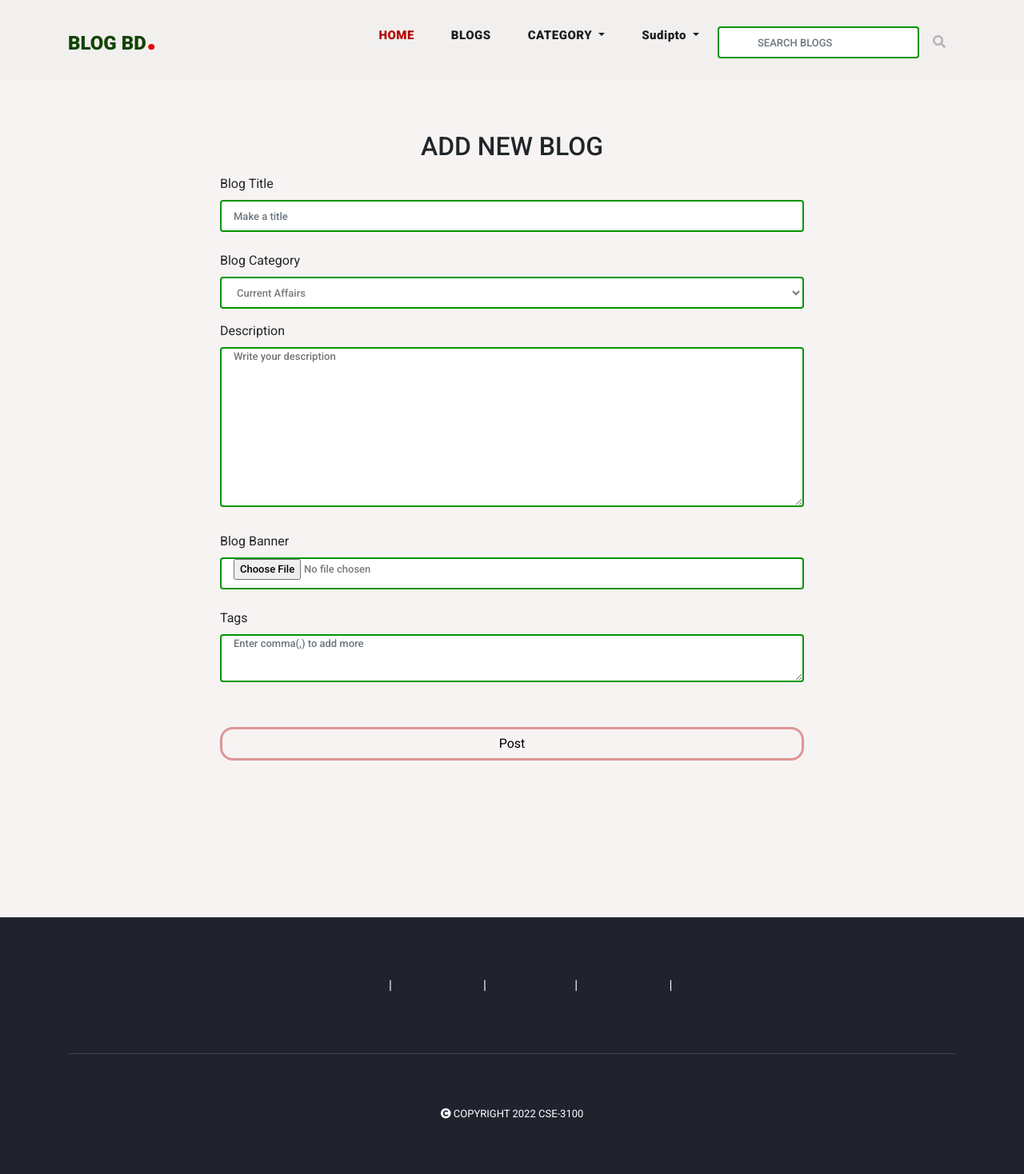
After one commit to Sudipto-dash/Blogging-Website, a Django app: page /new_blog/ in a window 1280 px wide. The commit adds this page. Shown: the whole page at 80% size. Run offline with Django 4.2, Linux system fonts and the light colour scheme; a user stored in the database is signed in; data comes from the database, SQL or seed files in the repository; both versions use the stored data as it was after the commit; parts of the project's set-up code (start-up, migrations or seed data) failed here and were passed over; some libraries are stand-ins or nearby versions.

Commit message:
Updated
Updated

```diff
--- a/blogBD/assets/css/blogbd-css.css
+++ b/blogBD/assets/css/blogbd-css.css
@@ -854,6 +854,36 @@ footer p a {
 footer p a:hover {
 	color: #b70000;
 }
+/*Pop animation on social icons*/
+@-webkit-keyframes pop-on-hover {
+	50% {
+	  -webkit-transform: scale(1.2);
+	  transform: scale(1.2);
+	}
+  }
+  @keyframes pop-on-hover {
+	50% {
+	  -webkit-transform: scale(1.2);
+	  transform: scale(1.2);
+	}
+  }
+  .pop-on-hover {
+	display: inline-block;
+	vertical-align: middle;
+	-webkit-transform: perspective(1px) translateZ(0);
+	transform: perspective(1px) translateZ(0);
+	box-shadow: 0 0 1px rgba(0, 0, 0, 0);
+  }
+   .pop-on-hover:focus, .pop-on-hover:active {
+	-webkit-animation-name: pop-on-hover;
+	animation-name: pop-on-hover;
+	-webkit-animation-duration: 0.5s;
+	animation-duration: 0.5s;
+	-webkit-animation-timing-function: linear;
+	animation-timing-function: linear;
+	-webkit-animation-iteration-count: 1;
+	animation-iteration-count: 1;
+  }
 
 
 /* Contact Form */
@@ -1061,6 +1091,7 @@ footer p a:hover {
 		padding: 15px 0px;
 		color: #1e1e1e!important;
 	}
+
 	.navbar .navbar-nav .nav-link:hover,
 	.navbar .navbar-nav .active>.nav-link,
 	.navbar .navbar-nav .nav-link.active,
@@ -1202,7 +1233,7 @@ background-color: #f2efef;
 .form-control{
 	width: 100%;
     height: 40px;
-    border: 1px solid #eee;
+    border: 2px solid #029500;
     font-size: 13px;
     text-transform: none;
     font-weight: 500;
@@ -1281,7 +1312,7 @@ input,textarea{
 	background-color: #ffffff00;
 	border-color: #b7000063;
 	border-radius: 1em;
-	border-width: .1em;
+	border-width: .2em;
 	color: black;
 
 }
@@ -1294,4 +1325,18 @@ input,textarea{
 .a-tag:hover{
 	color: white;
 }
-/*color button: #b70000*/
+textarea.form-control{
+	height: 60px;
+}
+textarea.description-area{
+	height: 200px;
+	width: 100%;
+    border: 2px solid #029500;
+    font-size: 13px;
+    text-transform: none;
+    font-weight: 500;
+    color: #7a7a7a;
+    outline: none;
+    padding: 0px 15px;
+	border-radius: 0.25rem;
+}
--- a/blogBD/blogBDapp/form.py
+++ b/blogBD/blogBDapp/form.py
@@ -1,5 +1,19 @@
 from django import forms
 from matplotlib.pyplot import cla, text
+from ckeditor.fields import RichTextField
 
+from .models import Blog
 class TextForm(forms.Form): #Comment Form
     text = forms.CharField(widget=forms.Textarea , required=True)
+
+class AddBlogForm(forms.ModelForm):
+    description = RichTextField()
+
+    class Meta:
+        model = Blog
+        fields = (
+            "title",
+            "category",
+            "banner",
+            "description"
+        )
--- a/blogBD/blogBDapp/urls.py
+++ b/blogBD/blogBDapp/urls.py
@@ -12,5 +12,6 @@ urlpatterns = [
     path('like_blog/<int:pk>/', like_blog, name='like_blog'),
     path('search_blogs/', search_blogs, name='search_blogs'),
     path('my_blogs/', my_blogs, name='my_blogs'),
+    path('new_blog/', new_blog, name='new_blog'),
 
 ]
--- a/blogBD/blogBDapp/views.py
+++ b/blogBD/blogBDapp/views.py
@@ -6,10 +6,13 @@ from django.shortcuts import get_object_or_404, redirect, render
 from matplotlib.style import context
 from django.core.paginator import PageNotAnInteger,EmptyPage,Paginator
 from platformdirs import user_cache_dir
-from .form import TextForm
 from django.contrib.auth.decorators import login_required
+from django.contrib import messages
+from django.utils.text import slugify
+from django.http import JsonResponse
 
-from django.http import JsonResponse
+from .models import User
+from .form import TextForm,AddBlogForm
 from .models import (
     Blog,
     Category,
@@ -204,3 +207,46 @@ def my_blogs(request):
     }
 
     return render(request, 'my_blogs.html', context)
+
+#Create New Blog
+@login_required(login_url='login')
+def new_blog(request):
+    form = AddBlogForm()
+
+    if request.method == "POST":
+        form = AddBlogForm(request.POST, request.FILES)
+        if form.is_valid():
+            tags = request.POST['tags'].split(',')
+            user = get_object_or_404(User, pk=request.user.pk)
+            category = get_object_or_404(Category, pk=request.POST['category'])
+            blog = form.save(commit=False)
+            blog.user = user
+            blog.category = category
+            blog.save()
+
+            for tag in tags:
+                tag_input = Tag.objects.filter(
+                    title__iexact=tag.strip(),
+                    slug=slugify(tag.strip())
+                )
+                if tag_input.exists():
+                    t = tag_input.first()
+                    blog.tags.add(t)
+
+                else:
+                    if tag != '':
+                        new_tag = Tag.objects.create(
+                            title=tag.strip(),
+                            slug=slugify(tag.strip())
+                        )
+                        blog.tags.add(new_tag)
+
+            messages.success(request, "Blog posted successfully")
+            return redirect('blog_details', slug=blog.slug)
+        else:
+            print(form.errors)
+
+    context = {
+        "form": form
+    }
+    return render(request,'new_blog.html')
--- a/blogBD/template/banner.html
+++ b/blogBD/template/banner.html
@@ -10,11 +10,11 @@
               <div class="meta-category">
                 <span>{{blog.category}}</span>
               </div>
-              <a href="post-details.html"><h4>{{blog.title}}</h4></a>
+              <a href="{%url 'blog_details' blog.slug%}"><h4>{{blog.title}}</h4></a>
               <ul class="post-info">
                 <li><a href="#">{{blog.user.username}}</a></li>
-                <li><a href="#">{{blog.created_date}}</a></li>
-                <li><a href="#">{{blog.blog_comments.all.count}} comments</a></li>
+                <li><span class="text-color">{{blog.created_date}}</span></li>
+                <li><span class="text-color">{{blog.blog_comments.all.count}} comments</span></li>
               </ul>
             </div>
           </div>
--- a/blogBD/template/blog_details.html
+++ b/blogBD/template/blog_details.html
@@ -9,6 +9,11 @@
         <div class="col-lg-8">
           <div class="all-blog-posts">
             <div class="row">
+              {% if messages %}
+                    <div class="col-lg-12">
+                       {% include 'alert.html' %}
+                    </div>
+                    {% endif %}
               <div class="col-lg-12">
                 <div class="blog-post">
                   <div class="blog-thumb">
--- a/blogBD/template/footer.html
+++ b/blogBD/template/footer.html
@@ -2,12 +2,12 @@
   <div class="container">
     <div class="row">
       <div class="col-lg-12">
-        <ul class="social-icons">
-          <li><a class="faceboook" href="#"><i class="fa fa-facebook-square icon"></i></a></li>
-            <li><a class="github" href="#"><i class="fa fa-github-square icon"></i></li>
-            <li><a class="twitter" href="#"><i class="fa fa-twitter-square icon"></i></a></li>
-            <li><a class="youtube" href="#"><i class="fa fa-youtube-square icon"></i></a></li>
-            <li><a class="linkedin" href="#"><i class="fa fa-linkedin-square icon"></i></a></li>
+        <ul class="social-icons ">
+          <li><a class="faceboook pop-on-hover" href="#"><i class="fa fa-facebook-square icon"></i></a></li>
+            <li><a class="github pop-on-hover" href="#"><i class="fa fa-github-square icon"></i></li>
+            <li><a class="twitter pop-on-hover" href="#"><i class="fa fa-twitter-square icon"></i></a></li>
+            <li><a class="youtube pop-on-hover" href="#"><i class="fa fa-youtube-square icon"></i></a></li>
+            <li><a class="linkedin pop-on-hover" href="#"><i class="fa fa-linkedin-square icon"></i></a></li>
         </ul>
       </div>
       <div class="col-lg-12">
--- /dev/null
+++ b/blogBD/template/new_blog.html
@@ -0,0 +1,56 @@
+{% extends 'base.html'%}
+{% load static %}
+{% block title %} Add New Blog {%endblock title%}
+{% block content %}
+
+<section class="add-blog">
+    <div class="container">
+        <div class="row py-5 justify-content-center">
+            <div class="col-md-8">
+                <div class="sidebar-heading">
+                    <h2 class="my-3 text-center">ADD NEW BLOG</h2>
+                  </div>
+                <form action="" method="POST" enctype="multipart/form-data">
+                    {{form.media}}
+                    {% csrf_token %}
+                    <div class="form-group">
+                        <label for="title">Blog Title</label>
+                        <input class="form-control" placeholder="Make a title" type="text" name="title">
+                        <p class="text-danger py-1 errors">{{form.title.errors}}</p>
+                    </div>
+                    <div class="form-group">
+                        <label for="title">Blog Category</label>
+                        <select class="form-control" name="category" id="category_id">
+
+                        {% for category in categories %}
+                            <option value="{{category.id}}">{{category.title}}</option>
+                        {% endfor %}
+
+                        <p class="text-danger py-1 errors">{{form.category.errors}}</p>
+                        </select>
+                    </div>
+                    <div class="form-group">
+                        <label for="title">Description</label>
+                        <textarea class="description-area" name ="description" placeholder="Write your description" id="" cols="30" rows="10"></textarea>
+                        <p class="text-danger py-1 errors">{{form.description.errors}}</p>
+                    </div>
+                    <div class="form-group">
+                        <label for="title">Blog Banner</label>
+                        <input class="form-control" class="form-control" type="file" name="banner">
+                        <p class="text-danger py-1 errors">{{form.banner.errors}}</p>
+                    </div>
+                    <div class="form-group">
+                        <label for="title">Tags</label>
+                        <textarea class="form-control" name="tags" id="" cols="30" rows="10" placeholder="Enter comma(,) to add more"></textarea>
+                        <p class="text-danger py-1 errors">{{form.tags.errors}}</p>
+                    </div>
+                    <div class="form-group my-5 text-center">
+                        <button type="submit" class="btn btn-primary btn-block special-button">Post</button>
+                    </div>
+                </form>
+            </div>
+        </div>
+    </div>
+</section>
+
+{% endblock content %}
--- a/blogBD/template/pagination.html
+++ b/blogBD/template/pagination.html
@@ -1,6 +1,6 @@
 <ul class="page-numbers">
     {%if blogs.has_previous%}
-    <li><a href="?page={{page}}"><i class="fa fa-angle-double-left"></i></a></li>
+    <li><a href="?page={{blogs.previous_page_number}}"><i class="fa fa-angle-double-left"></i></a></li>
     {%endif%}
 
     {%for page in blogs.paginator.page_range%}
@@ -13,6 +13,6 @@
     {%endif%}
     {%endfor%}
     {%if blogs.has_next%}
-    <li><a href="?page={{page}}"><i class="fa fa-angle-double-right"></i></a></li>
+    <li><a href="?page={{blogs.next_page_number}}"><i class="fa fa-angle-double-right"></i></a></li>
     {%endif%}
 </ul>
--- a/blogBD/template/user_profile.html
+++ b/blogBD/template/user_profile.html
@@ -23,7 +23,7 @@
                         </ul>
                     </div>
                     <div class="text-center pt-2 pb-1">
-                    <button type="button" class="btn btn-primary button-css-color" data-toggle="modal" data-target="#exampleModal">
+                    <button type="button" class="btn btn-primary special-button" data-toggle="modal" data-target="#exampleModal">
                         Update Profile Picture
                     </button>
 
@@ -61,7 +61,7 @@
                             </a>
                         </li>
                         <li class="list-group-item my-1">
-                            <a class="text-decoration-none text-color a-tag" href="#">
+                            <a class="text-decoration-none text-color a-tag" href="{%url 'new_blog'%}">
                                 <button class="btn btn-primary special-button">
                                 Add Blog
                             </button>
```
Also changed, not shown: blogBD/blogBDapp/models.py (+5 -4 lines), blogBD/db.sqlite3, blogBD/media/blog_banners/FB_IMG_1549445543302.jpg (added), blogBD/media/blog_banners/image-68448-1656077457.jpg (added), blogBD/media/profile_images/a5d1c3937bedf5eaa798753548a53302.png (added), blogBD/media/profile_images/a5d1c3937bedf5eaa798753548a53302_6IWjMKm.png (added).
